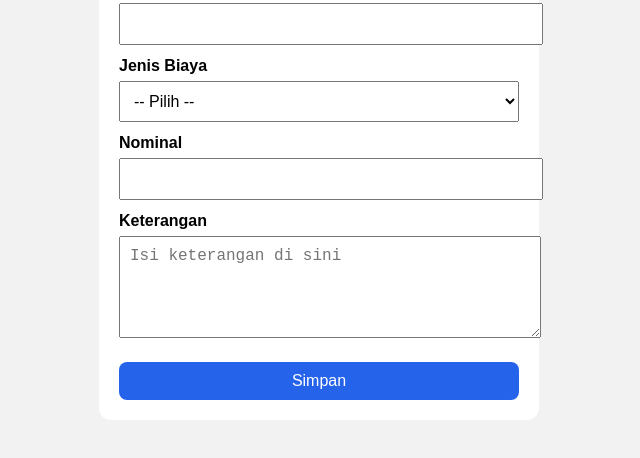
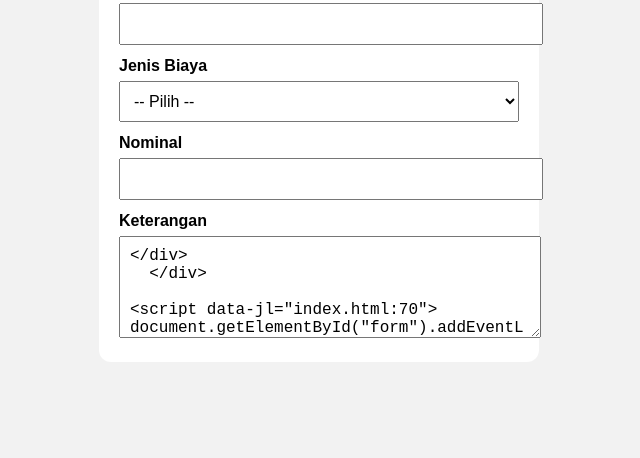
Before and after one commit to agungabp1995/form-keuangan, a plain HTML site: page index.html in a window 1280 px wide. Shown: the part 128-586 px from the top of the page, without its empty margins (321-961 px from the left). Drawn offline with Linux system fonts and the light colour scheme.

Commit message:
Add files via upload

```diff
--- a/index.html
+++ b/index.html
@@ -46,7 +46,7 @@
   <div class="box">
     <h3>Form Input Biaya</h3>
 
-    <form id="form">
+<form id="form">
       <label>Nomor</label>
       <input type="number" name="nomor" required>
 
@@ -62,10 +62,7 @@
       <input type="number" name="nominal" required>
 
       <label>Keterangan</label>
-      <textarea name="keterangan" placeholder="Isi keterangan di sini"></textarea>
-
-      <button type="submit">Simpan</button>
-    </form>
+      <textarea name="keteranga
 
     <div id="status"></div>
   </div>
```
